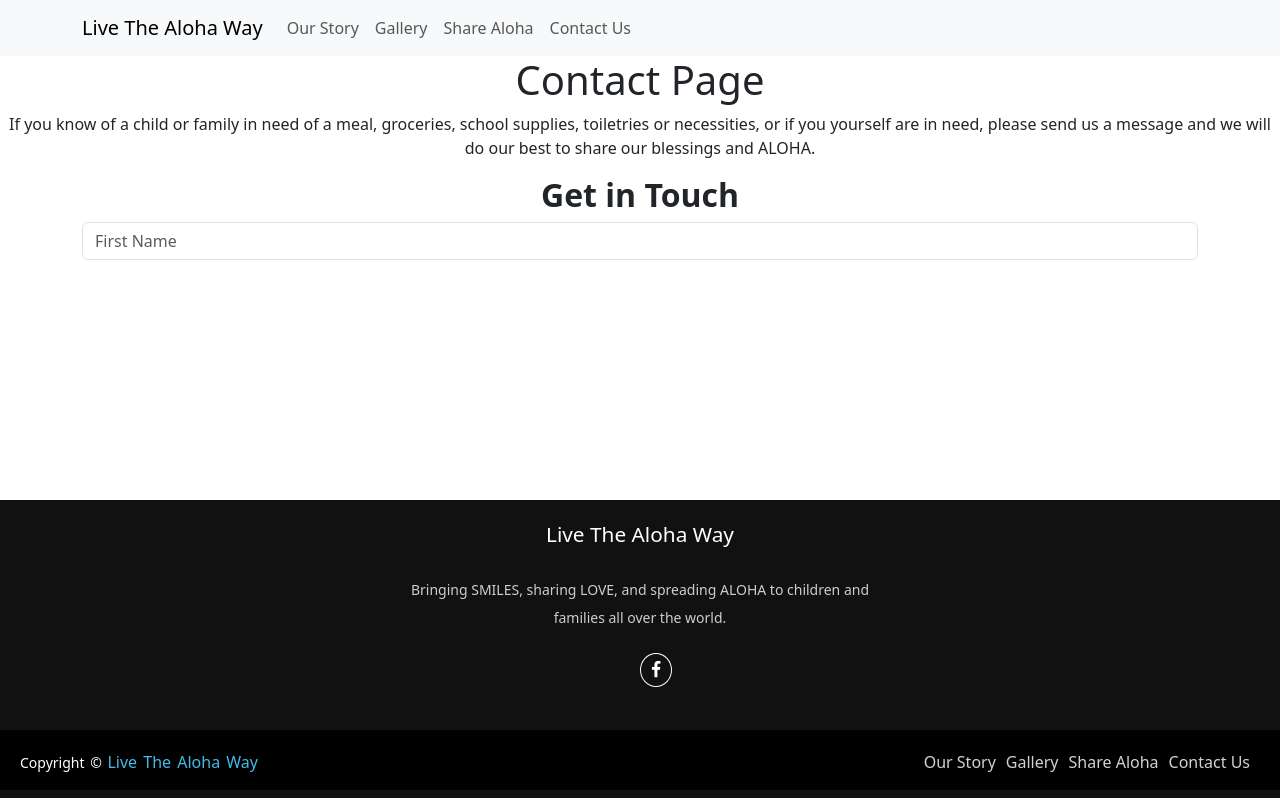
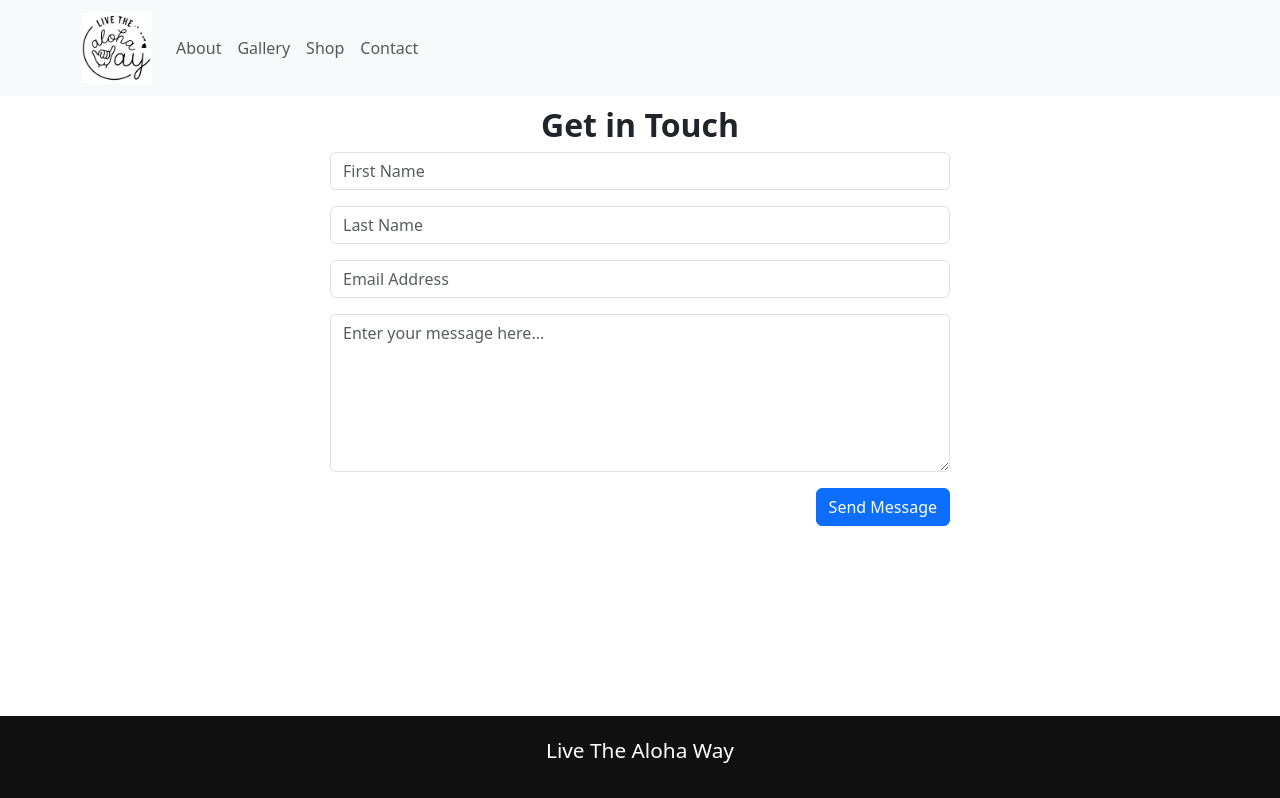
Before and after one commit to essbee808/live-the-aloha-way-frontend, a React (Create React App) app: page /contact in a window 1280 px wide. Shown: the top 798 px of the page. Built offline with nearby package versions, Linux system fonts and the light colour scheme.

Commit message:
Add logo and shop component

```diff
--- a/src/Router.jsx
+++ b/src/Router.jsx
@@ -4,6 +4,7 @@ import {Routes, Route} from 'react-router-dom';
 import Home from './pages/Home';
 import About from './pages/About';
 import Contact from './pages/Contact';
+import Shop from './components/Shop';
 
 const Router = () => {
   return (
@@ -11,6 +12,7 @@ const Router = () => {
         <Route path="/" element={<Home/>}/>
         <Route path="/about" element={<About/>}/>
         <Route path="/contact" element={<Contact/>}/>
+        <Route path="/shop" element={<Shop/>}/>
     </Routes>
   )
 }
--- a/src/components/ContactForm.jsx
+++ b/src/components/ContactForm.jsx
@@ -1,11 +1,13 @@
 import React from 'react'
 import {useRef} from 'react';
 import emailjs from 'emailjs-com'
+import './contactForm.css';
 
 import Container from 'react-bootstrap/Container';
 import Form from 'react-bootstrap/Form';
 import Row from 'react-bootstrap/Row';
 import Col from 'react-bootstrap/Col';
+import Button from 'react-bootstrap/Button';
 
 
 const ContactForm = () => {
@@ -20,7 +22,7 @@ const ContactForm = () => {
   }
 
   return (
-    <Container>
+    <Container className="contact-form">
        <Row>
             <Col>
                 <h3 className="fs-2 fw-bold"><center>Get in Touch</center></h3>
@@ -28,6 +30,16 @@ const ContactForm = () => {
                     <Form.Group className="mb-3" controlId="Form.ControlInput1">
                         <Form.Control type="text" name="first_name" placeholder="First Name" required/>
                     </Form.Group>
+                    <Form.Group className="mb-3" controlId="Form.ControlInput2">
+                        <Form.Control type="text" name="last_name" placeholder="Last Name" required/>
+                    </Form.Group>
+                    <Form.Group className="mb-3" controlId="Form.ControlInput3">
+                        <Form.Control type="email" name="email" placeholder="Email Address" required/>
+                    </Form.Group>
+                    <Form.Group className="mb-3" controlId="Form.ControlTextarea1">
+                        <Form.Control as="textarea" rows={6} name="message" placeholder="Enter your message here..." required/>
+                    </Form.Group>
+                    <Button type="submit" className="primary_button">Send Message</Button>
                 </Form>
             </Col>
        </Row>
@@ -35,4 +47,4 @@ const ContactForm = () => {
   )
 }
 
-export default ContactForm
+export default ContactForm;
--- a/src/components/Footer/Footer.jsx
+++ b/src/components/Footer/Footer.jsx
@@ -15,10 +15,10 @@ const Footer = () => {
             <p>copyright &copy; <a href="">Live The Aloha Way</a></p>
             <div className="footer-menu">
                 <ul className="f-menu">
-                    <li><a href="#home">Our Story</a></li>
-                    <li><a href="#gallery">Gallery</a></li>
-                    <li><a href="#donate">Share Aloha</a></li>
-                    <li><a href="#contact">Contact Us</a></li>
+                    <li><a href="/">Home</a></li>
+                    <li><a href="/gallery">Gallery</a></li>
+                    <li><a href="/share-aloha">Share Aloha</a></li>
+                    <li><a href="/contact">Contact</a></li>
                 </ul>
             </div>
         </div>
--- a/src/components/Header/NavBar.js
+++ b/src/components/Header/NavBar.js
@@ -1,18 +1,19 @@
 import Container from 'react-bootstrap/Container';
 import Nav from 'react-bootstrap/Nav';
 import Navbar from 'react-bootstrap/Navbar';
+import Logo from '../../assets/logo.png';
 
 function NavBar() {
   return (
     <>
       <Navbar bg="light" variant="light">
         <Container>
-          <Navbar.Brand href="/">Live The Aloha Way</Navbar.Brand>
+          <Navbar.Brand href="/"><img src={Logo} alt="Live the aloha way logo" className="nav-logo"></img></Navbar.Brand>
           <Nav className="me-auto">
-            <Nav.Link href="/about">Our Story</Nav.Link>
+            <Nav.Link href="/about">About</Nav.Link>
             <Nav.Link href="/gallery">Gallery</Nav.Link>
-            <Nav.Link href="/donate">Share Aloha</Nav.Link>
-            <Nav.Link href="/contact">Contact Us</Nav.Link>
+            <Nav.Link href="/shop">Shop</Nav.Link>
+            <Nav.Link href="/contact">Contact</Nav.Link>
 
           </Nav>
         </Container>
--- /dev/null
+++ b/src/components/Shop.jsx
@@ -0,0 +1,9 @@
+import React from 'react'
+
+const Shop = () => {
+  return (
+    <div><h1>Bumbai...shop coming soon!</h1></div>
+  )
+}
+
+export default Shop
--- /dev/null
+++ b/src/components/contactForm.css
@@ -0,0 +1,10 @@
+.contact-form {
+    /* background: linear-gradient(-45deg, #ee0979, #ff6a00); */
+    /* animation: gradient 15s ease infinite; */
+    padding: 10px;
+    padding-top: 10px;
+    padding-bottom: 30px;
+    width: 50%;
+    text-align: right;
+    border-radius: 25px;
+}
--- a/src/index.css
+++ b/src/index.css
@@ -18,3 +18,13 @@ code {
   font-family: source-code-pro, Menlo, Monaco, Consolas, 'Courier New',
     monospace;
 }
+
+.nav-logo {
+  height: 70px;
+}
+
+.contact-container {
+  width: 100%;
+  height: 100vh;
+  overflow: hidden;
+}
--- a/src/pages/Contact.jsx
+++ b/src/pages/Contact.jsx
@@ -1,16 +1,19 @@
 import React from 'react'
 import ContactForm from '../components/ContactForm'
+import Aloha from '../assets/a-little-aloha.jpg';
 
 const Contact = () => {
   return (
-    <section>
-        <h1>Contact Page</h1>
-        <p>If you know of a child or family in need of a meal, groceries, school supplies,
-            toiletries or necessities, or if you yourself are in need, please send us a message
-            and we will do our best to share our blessings and ALOHA.
-        </p>
-        <ContactForm/>
-    </section>
+    <div className="contact-container">
+      <ContactForm/>
+    </div>
+    // <section>
+    //     <p>If you know of a child or family in need of a meal, groceries, school supplies,
+    //         toiletries or necessities, or if you yourself are in need, please send us a message
+    //         and we will do our best to share our blessings and ALOHA.
+    //     </p>
+    //     <ContactForm/>
+    // </section>
   )
 }
 
--- a/src/pages/Home.jsx
+++ b/src/pages/Home.jsx
@@ -6,15 +6,17 @@ import Testimonials from '../components/Testimonials';
 
 const Home = () => {
   return (
-        <div class="container">
-            <div class="row home gradient-bg">
+        <div className="container">
+            <div className="row home gradient-bg">
                 <div className="col-sm-5">
                     <img src={Bento} alt="Girl holding takeout food" className="img-fluid featured-photo"/>
                 </div>
                 <div className="col-sm-7 home-message">
-                    <h1>ALOHA!</h1>
-                    <h4>My name is Ari.</h4>
-                    <p></p>
+                    <h1>ALOHA,</h1>
+                    <h4>Ohana and Friends!</h4>
+                    <small>Together, we can bring smiles, share love, and spread ALOHA to children and families
+                        all over the world. Mahalo nui loa for your continued support.
+                    </small>
                 </div>
             </div>
 
--- a/src/pages/home.css
+++ b/src/pages/home.css
@@ -1,18 +1,24 @@
 @import url('https://fonts.googleapis.com/css2?family=Gloria+Hallelujah&display=swap');
 
 .home {
-    padding: 50px;
+    padding: 30px;
+    margin-bottom: 3%;
 }
 
 .featured-photo {
     border-radius: 50%;
     border-color: white;
+    width: 80%;
+    height: auto;
 }
 
 .gradient-bg {
     font-family: 'Gloria Hallelujah', cursive;
-    background: linear-gradient(-45deg, #ee7752, #e73c7e, #23a6d5, #23d5ab);
-    animation: gradient 15s ease infinite;
+    /* background: linear-gradient(-45deg, #ee7752, #e73c7e, #23a6d5, #23d5ab); */
+    /* background: linear-gradient(-45deg, #fc00ff, #00dbde); */
+    /* border: 1px solid black; */
+    /* border-radius: 25px;
+    animation: gradient 15s ease infinite; */
     width: 100%;
-    color: white;
+    color: black;
 }
```
Also changed, not shown: src/assets/a-little-aloha.jpg (added), src/assets/logo.png (added). Lines whose indentation alone changed are shown as unchanged.
